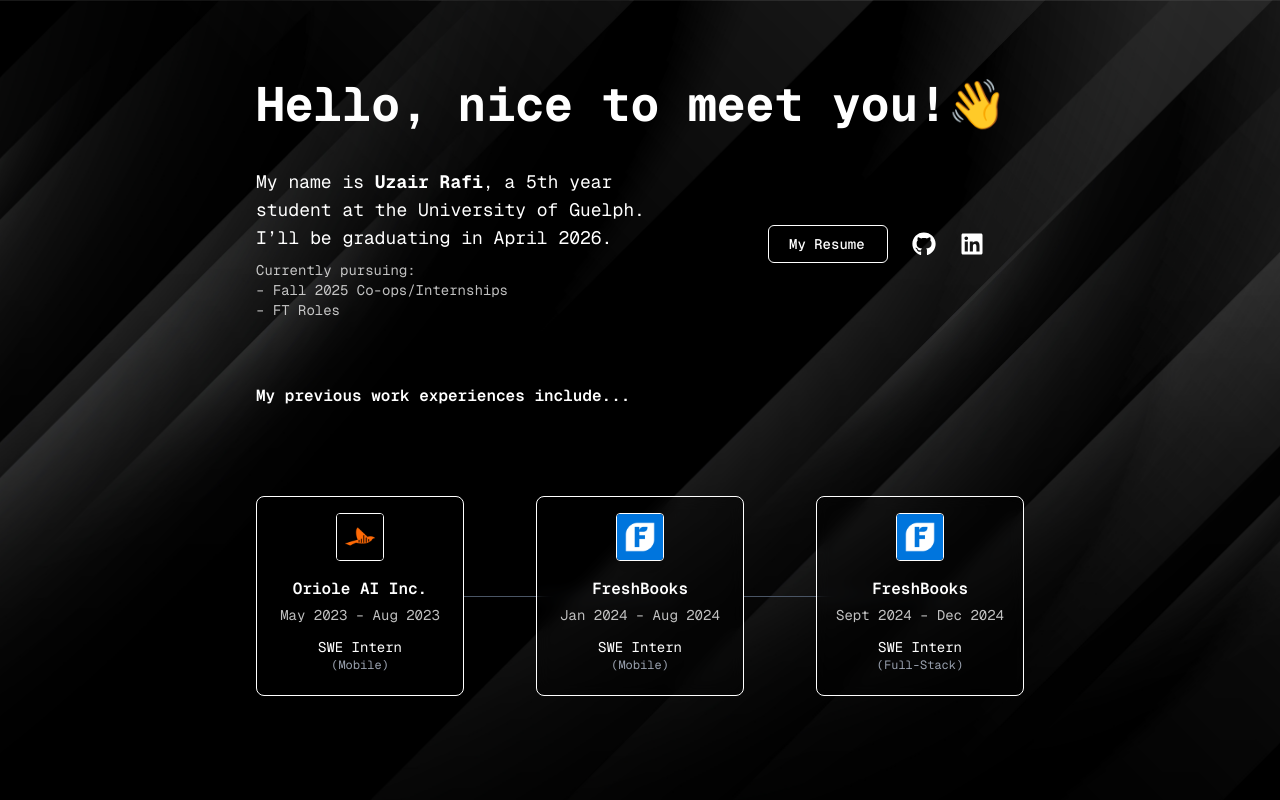
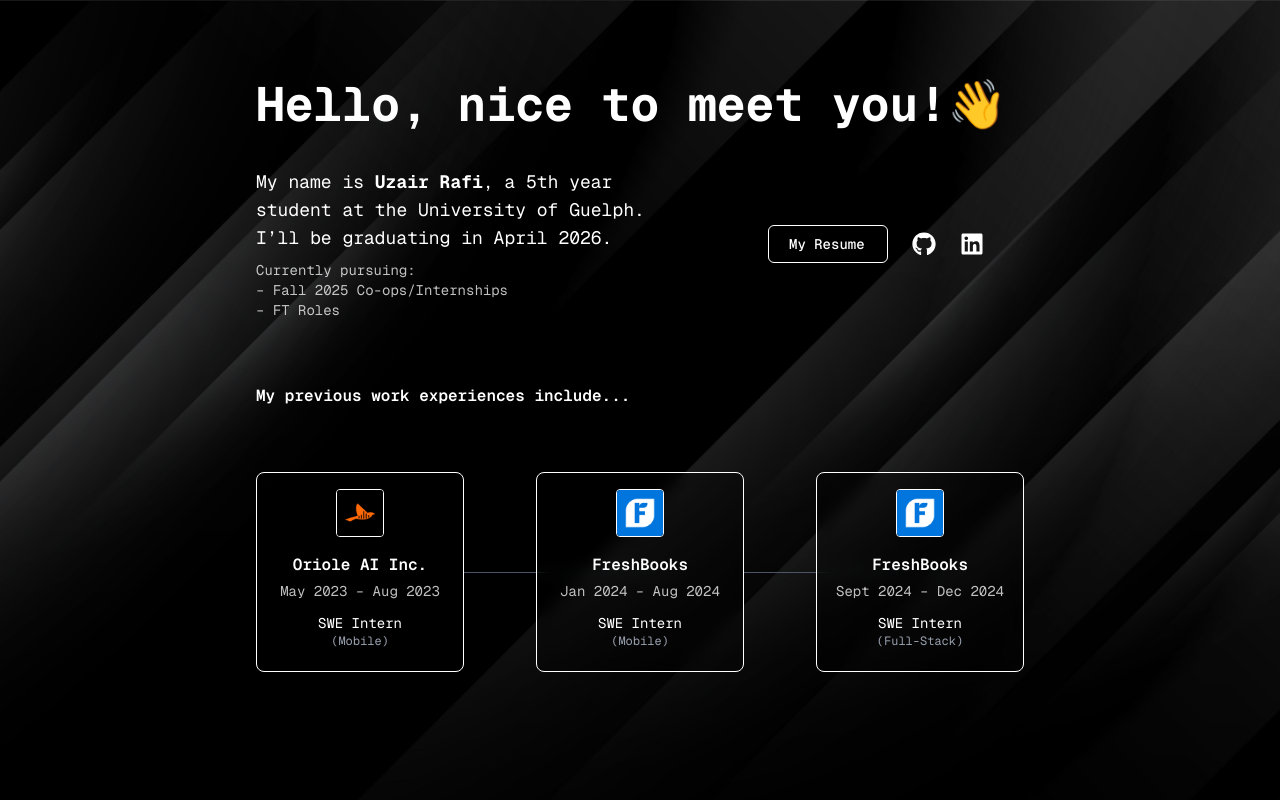
Before and after one commit to uzrafi/personal-website, a Next.js app: page / in a window 1280 px wide. Shown: the top 800 px of the page. Built offline with nearby package versions, Linux system fonts and the light colour scheme.

Commit message:
slightly adjust spacing between experience text and experience cards

```diff
--- a/src/app/page.tsx
+++ b/src/app/page.tsx
@@ -107,7 +107,7 @@ export default function Home() {
           </div>
         </section>
 
-        <div className="flex flex-col gap-6">
+        <div className="flex flex-col ">
         <p className="text-base font-semibold">
           My previous work experiences include...
         </p>
```
